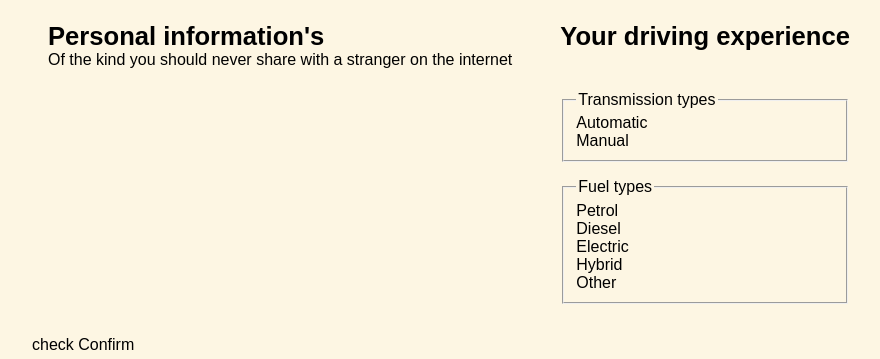
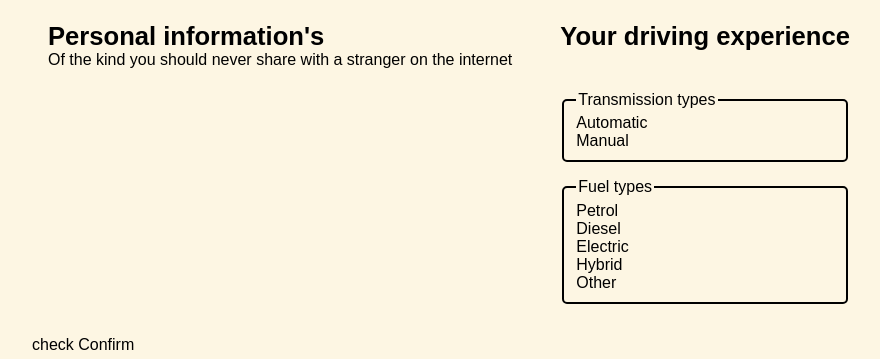
Before and after one commit to RandomSearch18/traffic-light-tutorial, a website built with Vite: page index.html in a window 1280 px wide. Shown: the part 177-536 px from the top of the page, without its empty margins (24-904 px from the left). Built offline with nearby package versions, Linux system fonts and the light colour scheme; what @material/material-color-utilities would draw is missing.

Commit message:
Match fieldset outline styles a bit better

```diff
--- a/src/style.css
+++ b/src/style.css
@@ -112,6 +112,10 @@ form h4 {
 
 form fieldset {
   margin-top: 0.5em;
+  border-color: var(--md-sys-color-on-surface-variant);
+  border-width: 2px;
+  border-style: solid;
+  border-radius: 5px;
 }
 
 .traffic-light-graphic {
```
